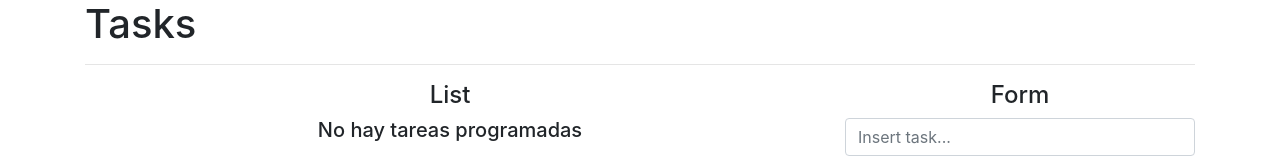
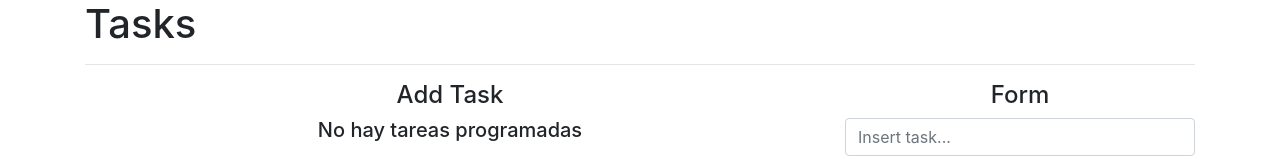
Before and after one commit to pedromaximilian/reactCrud, a React (Create React App) app: page / in a window 1280 px wide. Shown: the top 162 px of the page. Built offline with nearby package versions, Linux system fonts and the light colour scheme.

Commit message:
edit in progress

```diff
--- a/package.json
+++ b/package.json
@@ -6,9 +6,11 @@
     "@testing-library/jest-dom": "^5.11.4",
     "@testing-library/react": "^11.1.0",
     "@testing-library/user-event": "^12.1.10",
+    "lodash": "^4.17.21",
     "react": "^17.0.2",
     "react-dom": "^17.0.2",
     "react-scripts": "4.0.3",
+    "shortid": "^2.2.16",
     "web-vitals": "^1.0.1"
   },
   "scripts": {
--- a/src/App.js
+++ b/src/App.js
@@ -33,13 +33,23 @@ function App() {
     setTasks(filteredTask)
 
   }
+
+  const editTask = (id) => {
+
+    const filteredTask = tasks.filter(task => task.id !== id)
+
+    seteditMode(true)
+    setid(id)
+
+  }
   return (
     <div className="container">
       <h1>Tasks</h1>
       <hr />
       <div className="row">
         <div className="col-8">
-          <h4 className="text-center">List</h4>
+          <h4 className="text-center">
+            {editMode ? "Edit Task" : "Add Task"}</h4>
           {
             size(tasks) == 0 ?(
               <h5 className="text-center"> No hay tareas programadas</h5>
@@ -57,6 +67,7 @@ function App() {
                   </button>
                   <button
                   className="btn btn-warning btn-sm float-right"
+                  onClick={() => editTask(task.id)}
                   >
                     Edit
 
```
Also changed, not shown: 2 other files (tests, documents, lock files or other folders).
